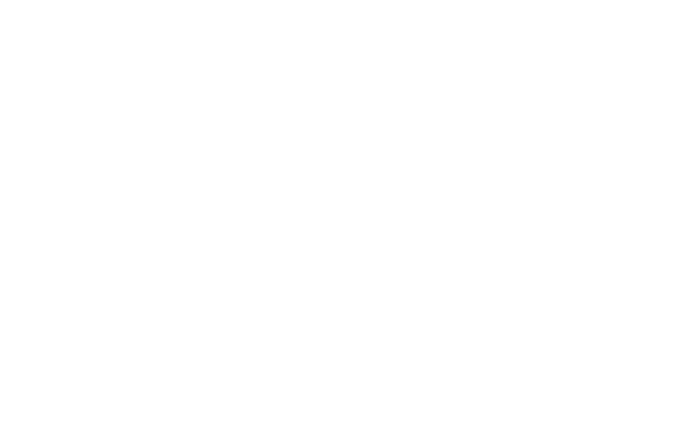
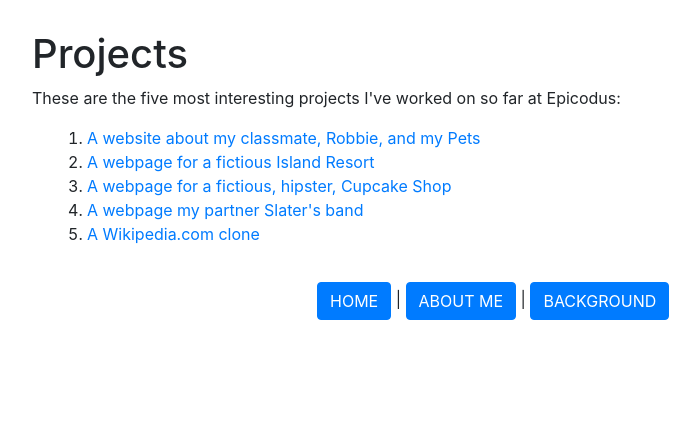
Before and after one commit to jackpaulcollins/portfolio-website, a plain HTML site: page projects.html in a window 1280 px wide. Shown: the whole page, without its empty margins (38-738 px from the left). Drawn offline with Linux system fonts and the light colour scheme.

Commit message:
add content to about-me, projects, and background pages.

```diff
--- a/background.html
+++ b/background.html
@@ -0,0 +1,35 @@
+<!DOCTYPE html>
+<html lang="en" dir="ltr">
+  <head>
+    <meta charset="utf-8">
+    <link rel="stylesheet" href="../css/bootstrap.css" type="text/css">
+    <link rel="stylesheet" href="css/styles.css" type="text/css">
+    <title>About Me</title>
+  </head>
+
+  <body>
+    <div class="container">
+      <div class="row">
+        <h1>Background</h1>
+      </div>
+
+      <div class="row">
+        <p>I have done all sorts of different things, and work throughout my days. I've worked in customer service, labor, office management, and fast food. Currently I deliver pizzas for Dominos while I am attending Epicodus. In the summer I clean windows for a company I started called First Impression Window Cleaning. Before making that change I worked three years as the office manager/move coordinator for 2 Brothers moving in Portland, OR.</p>
+
+        <p>I have been interested in technology since I was a young kid. I built my first computer when I was fifteen. It had 512MB of RAM, and a Pentium 4 processor. I've been studying programming since late 2018, and have experience with Python, HTML, CSS, Linux, MAC OS, and Windows. </p>
+      </div>
+
+      <div class="row">
+
+        <div class="col-md-12">
+          <div class="card card-default" id="homepage-links">
+            <div class="card-body" >
+              <a href="index.html" class="btn btn-primary">HOME</a> |
+              <a href="projects.html" class="btn btn-primary">PROJECTS</a> | <a href="about-me.html" class="btn btn-primary">ABOUT ME</a>
+            </div>
+          </div>
+        </div>
+
+      </div>
+  </body>
+</html>
--- a/css/styles.css
+++ b/css/styles.css
@@ -1,5 +1,11 @@
-img {
+#homepage-picture {
   border-radius: 50%;
+
+  margin-left: 150px;
+}
+
+#homepage-picture-card {
+  border-width: 0px;
 }
 
 .card {
@@ -14,11 +20,6 @@ img {
 
 .name-font {
   font-size: 25px;
-}
-
-#homepage-picture {
-  border-width: 0px;
-  margin-left: 150px;
 }
 
 #homepage-bio {
@@ -40,10 +41,12 @@ img {
 
 #about-me-pictures-card {
   border-width: 0;
+
 }
 
 #about-me-card {
   border-width: 0;
+
 }
 
 .card.about-me-pictures-card {
@@ -52,6 +55,7 @@ img {
 
 #pictures-card {
   margin-top: 300px;
+
 }
 
 .container {
--- a/projects.html
+++ b/projects.html
@@ -0,0 +1,46 @@
+<!DOCTYPE html>
+<html lang="en" dir="ltr">
+  <head>
+    <meta charset="utf-8">
+    <link rel="stylesheet" href="../css/bootstrap.css" type="text/css">
+    <link rel="stylesheet" href="css/styles.css" type="text/css">
+    <title>About Me</title>
+  </head>
+
+
+  <body>
+    <div class="container">
+      <div class="row">
+        <h1>Projects</h1>
+      </div>
+
+      <div class="row">
+        <p>These are the five most interesting projects I've worked on so far at Epicodus:</p>
+      </div>
+
+          <ol>
+            <li><a href="https://github.com/jaypeejay/pets">A website about my classmate, Robbie, and my Pets</a></li>
+            <li><a href="https://github.com/jaypeejay/typical-island-resort">A webpage for a fictious Island Resort</a></li>
+            <li><a href="https://github.com/jaypeejay/cupcake-shop">A webpage for a fictious, hipster, Cupcake Shop</a></li>
+            <li><a href="https://github.com/jaypeejay/band-website">A webpage my partner Slater's band</a></li>
+            <li><a href="https://github.com/jaypeejay/wiki">A Wikipedia.com clone</a></li>
+
+          </ol>
+
+
+          <div class="row">
+
+            <div class="col-md-12">
+              <div class="card card-default" id="homepage-links">
+                <div class="card-body" >
+
+                  <a href="index.html" class="btn btn-primary">HOME</a> |
+                  <a href="about-me.html" class="btn btn-primary">ABOUT ME</a> | <a href="background.html" class="btn btn-primary">BACKGROUND</a>
+                </div>
+              </div>
+            </div>
+
+          </div>
+
+
+      </div>
```
Also changed, not shown: about-me.html (+13 -0 lines), index.html (+2 -2 lines).
